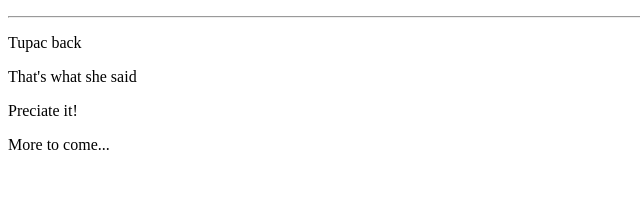
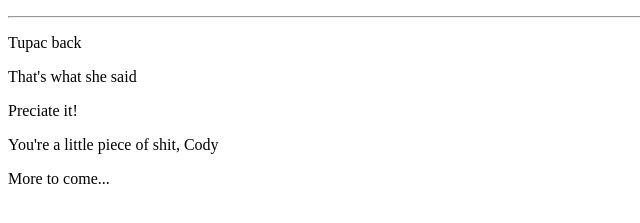
Before and after one commit to cwickes/cwickes.github.io, a plain HTML site: page index.html in a window 1280 px wide. Shown: the part 105-328 px from the top of the page, without its empty margins (0-640 px from the left). Drawn offline with Linux system fonts and the light colour scheme.

Commit message:
Update index.html

```diff
--- a/index.html
+++ b/index.html
@@ -7,6 +7,7 @@
     <p>Tupac back</p>
     <p>That's what she said</p>
     <p>Preciate it!</p>
+    <p>You're a little piece of shit, Cody</p>
     <p>More to come...</p>
   <body>
 </html>
```
